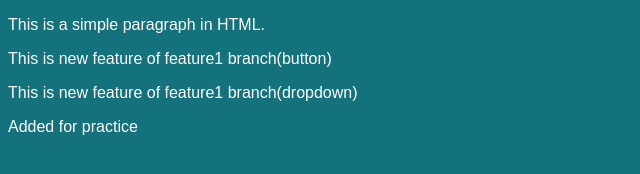
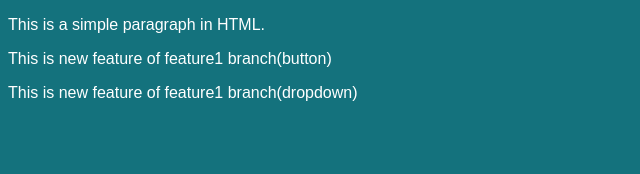
Before and after one commit to PranavShendkar/local-repo, a plain HTML site: page index.html in a window 1280 px wide. Shown: the whole page, without its empty margins (0-640 px from the left). Drawn offline with Linux system fonts and the light colour scheme.

Commit message:
stage back

```diff
--- a/index.html
+++ b/index.html
@@ -10,6 +10,6 @@
     <p>This is a simple paragraph in HTML.</p>
     <p>This is new feature of feature1 branch(button)</p>
     <p>This is new feature of feature1 branch(dropdown)</p>
-    <p>Added for practice</p>
+
 </body>
 </html>
```
